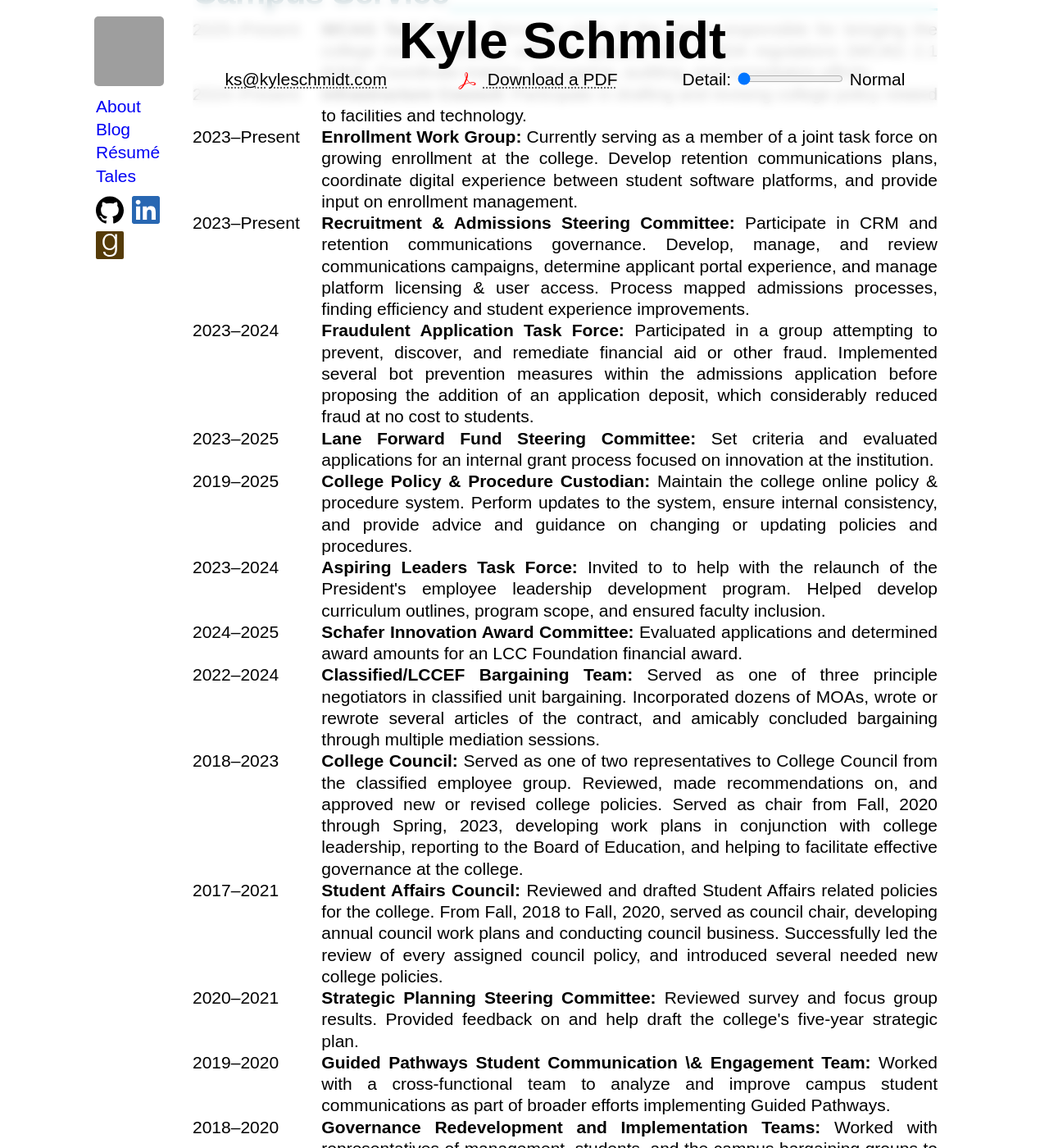
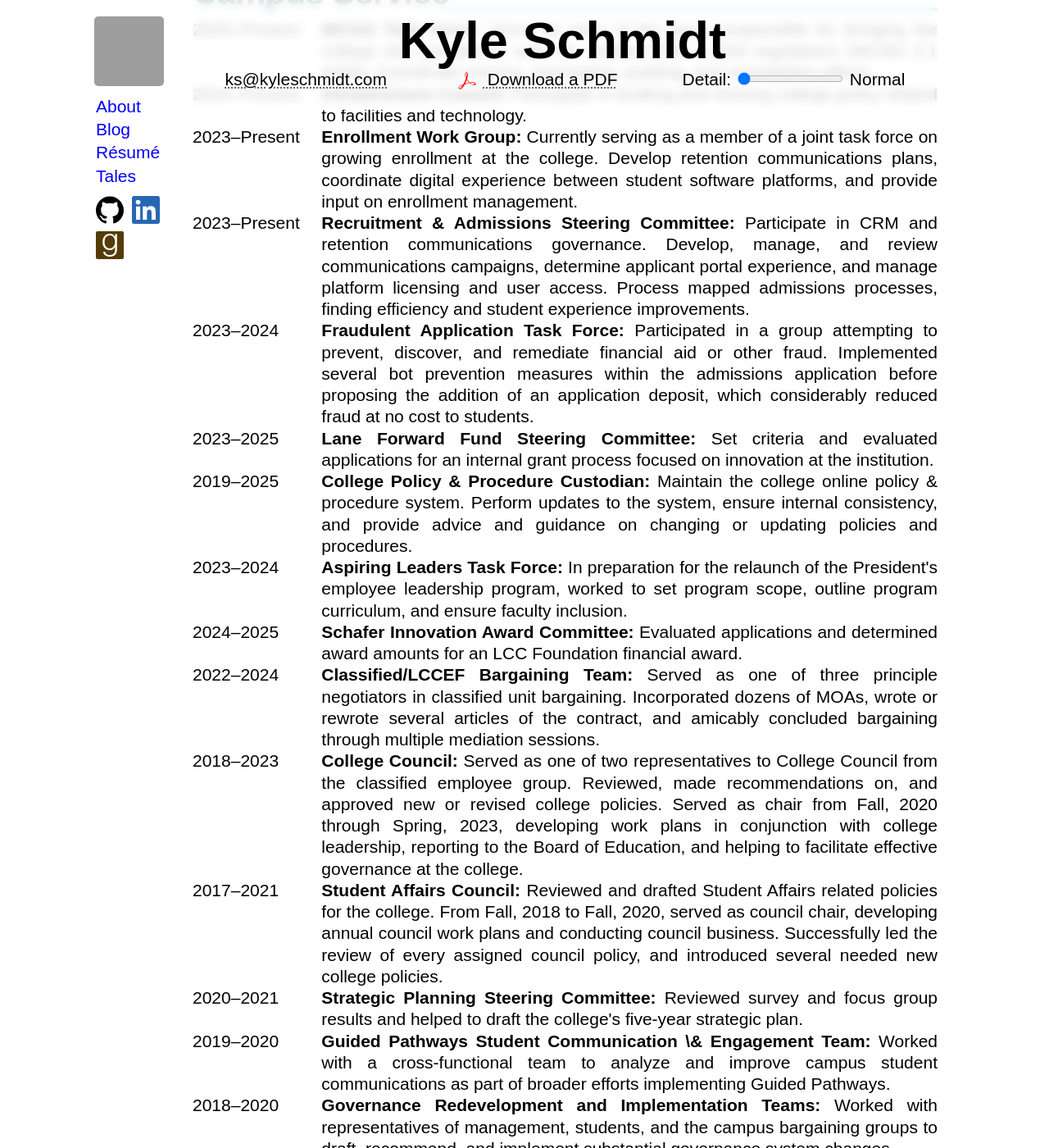
Before and after one commit to krschmidt/krschmidt.github.com, a Jekyll site: the page built from resume.html, in a window 1280 px wide and 1400 px high, scrolled down 2522 px. Shown: the whole window at 82% size. Built offline with Jekyll 4.4.1, drawn with Linux system fonts in a browser that asks for light colours; some web fonts are replaced; some of the changed text lies outside the part shown; grey boxes are pictures that could not be loaded.

Commit message:
minor wording updateS

```diff
--- a/resume.html
+++ b/resume.html
@@ -171,7 +171,7 @@ title: Kyle Schmidt's R&eacute;sum&eacute;
 		2023&ndash;Present
 	</div>
 	<div class="entry">
-		<span class="entry-title">Recruitment &amp; Admissions Steering Committee:</span> Participate in CRM and retention communications governance. Develop, manage, and review communications campaigns, determine applicant portal experience, and manage platform licensing &amp; user access. Process mapped admissions processes, finding efficiency and student experience improvements.
+		<span class="entry-title">Recruitment &amp; Admissions Steering Committee:</span> Participate in CRM and retention communications governance. Develop, manage, and review communications campaigns, determine applicant portal experience, and manage platform licensing and user access. Process mapped admissions processes, finding efficiency and student experience improvements.
 	</div>
 </div>
 <div class="service-row">
@@ -203,7 +203,7 @@ title: Kyle Schmidt's R&eacute;sum&eacute;
 		2023&ndash;2024
 	</div>
 	<div class="entry">
-		<span class="entry-title">Aspiring Leaders Task Force:</span> Invited to to help with the relaunch of the President's employee leadership development program. Helped develop curriculum outlines, program scope, and ensured faculty inclusion.
+		<span class="entry-title">Aspiring Leaders Task Force:</span> In preparation for the relaunch of the President's employee leadership program, worked to set program scope, outline program curriculum, and ensure faculty inclusion.
 	</div>
 </div>
 <div class="service-row">
@@ -243,7 +243,7 @@ title: Kyle Schmidt's R&eacute;sum&eacute;
 		2020&ndash;2021
 	</div>
 	<div class="entry">
-		<span class="entry-title">Strategic Planning Steering Committee:</span> Reviewed survey and focus group results. Provided feedback on and help draft the college's five-year strategic plan.
+		<span class="entry-title">Strategic Planning Steering Committee:</span> Reviewed survey and focus group results and helped to draft the college's five-year strategic plan.
 	</div>
 </div>
 <div class="service-row">
```
Also changed, not shown: other parts of resume.html (+2 -2 lines).
